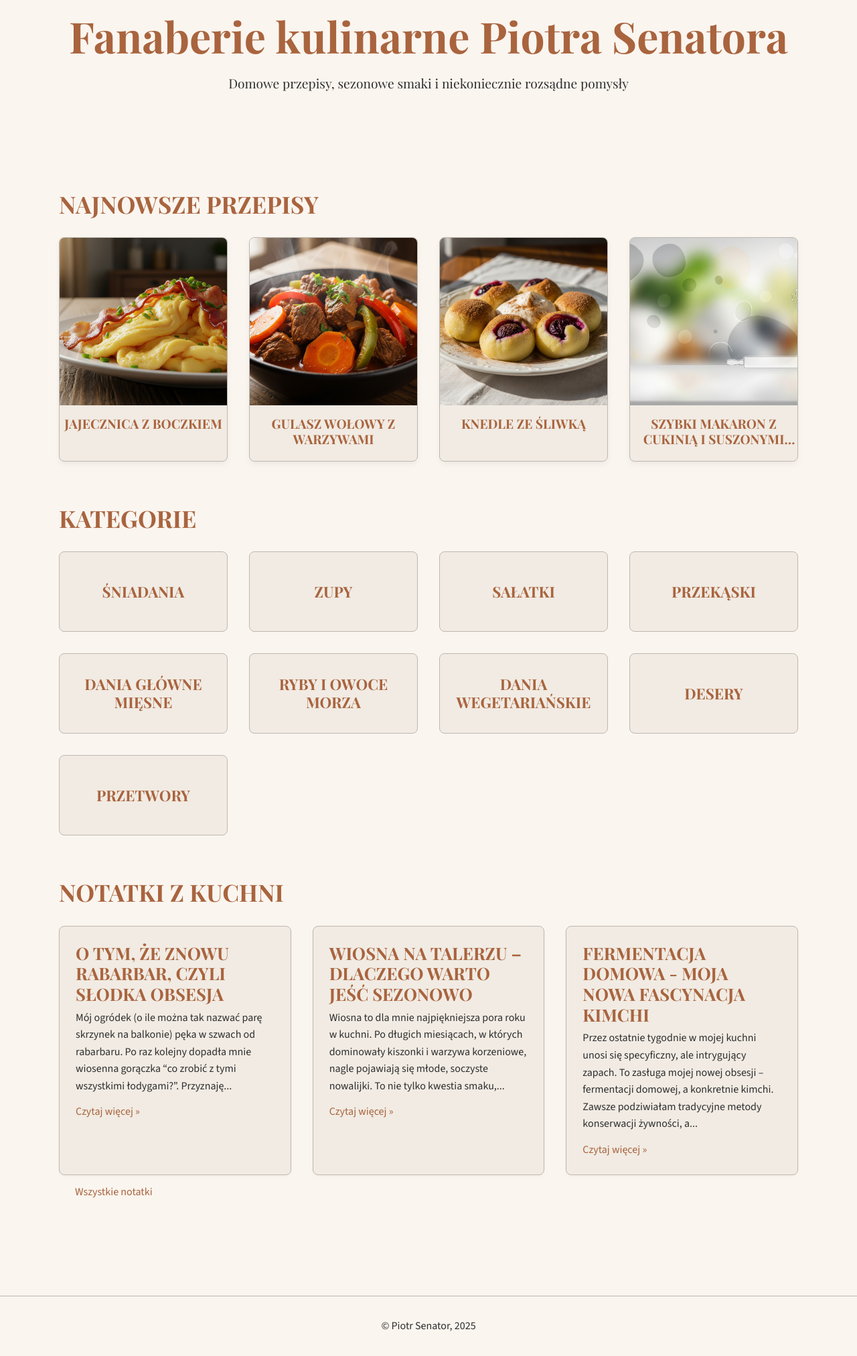
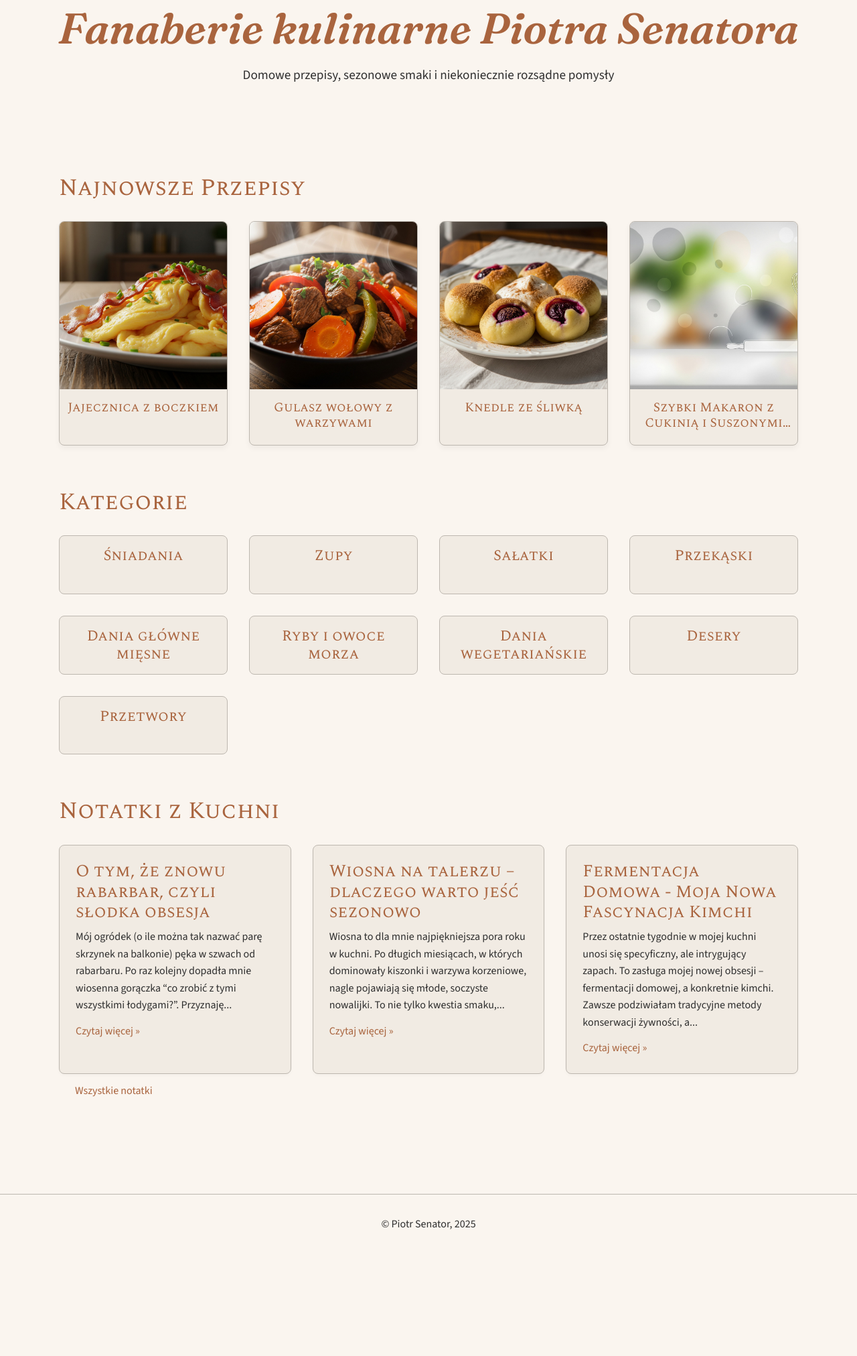
Before and after one commit to piotrsenator/kuchnia, a Jekyll site: the page built from index.html, in a window 1280 px wide. Shown: the whole page at 67% size. Built offline with Jekyll 4.4.1, drawn with Linux system fonts in a browser that asks for light colours; after the commit the page ends 1873 px from its top, so only the background shows below that.

Commit message:
Update style.css

```diff
--- a/assets/css/style.css
+++ b/assets/css/style.css
@@ -2,7 +2,7 @@
  * style.css
  * Globalne style dla kuchnia.senator.lu
  * Kolorystyka: naturalna, spokojna, elegancka
- * Typografia: czytelna, z charakterem (Source Sans 3, Playfair Display)
+ * Typografia: czytelna, z charakterem (Source Sans 3, Playfair Display, Spectral SC, Fraunces)
  * Siatka: responsywna
  */
 
@@ -31,6 +31,23 @@
     font-style: normal;
 }
 
+/* Spectral SC - Regular */
+@font-face {
+    font-family: 'Spectral SC';
+    src: url('../fonts/spectral-sc-v14-latin_latin-ext-regular.woff2') format('woff2');
+    font-weight: 400; /* Regular */
+    font-style: normal;
+}
+
+/* Fraunces - SemiBold Italic */
+@font-face {
+    font-family: 'Fraunces';
+    src: url('../fonts/fraunces-v37-latin_latin-ext-600italic.woff2') format('woff2');
+    font-weight: 600; /* SemiBold */
+    font-style: italic;
+}
+
+
 /* ==========================================================================
    0. Podstawowe resetowanie i ogólne style
    ========================================================================== */
@@ -47,7 +64,9 @@
 
     /* Fonty */
     --font-family-primary: 'Source Sans 3', sans-serif; /* Font dla tekstu głównego */
-    --font-family-secondary: 'Playfair Display', serif; /* Font dla nagłówków i tytułów */
+    --font-family-secondary: 'Playfair Display', serif; /* Font dla nagłówków i tytułów, domyślne */
+    --font-family-headings: 'Spectral SC', serif; /* Nowy font dla wszystkich nagłówków h1-h6 */
+    --font-family-site-title: 'Fraunces', serif; /* Nowy font dla site-title */
 
     /* Odstępy (Spacing - używane dla konsekwentnych paddingów/marginesów) */
     --spacing-xs: 0.5rem;   /* ~8px */
@@ -56,6 +75,8 @@
     --spacing-lg: 2rem;     /* ~32px */
     --spacing-xl: 3rem;     /* ~48px */
     --spacing-xxl: 4rem;    /* ~64px */
+    --spacing-xxs: 0.25rem; /* ~4px - dla minimalnego paddingu */
+
 
     /* Cienie */
     --shadow-sm: 0 2px 4px rgba(0, 0, 0, 0.03);
@@ -92,34 +113,65 @@ body {
    ========================================================================== */
 
 h1, h2, h3, h4, h5, h6,
-.site-title,
 .recipe-card-title,
 .category-card-title,
 .recipe-title,
 .note-title {
-    font-family: var(--font-family-secondary); /* Użycie zmiennej */
-    font-weight: 700; /* Domyślna waga dla nagłówków (Playfair Display Bold) */
+    font-family: var(--font-family-headings); /* Nowy font dla wszystkich nagłówków */
+    font-weight: 400; /* Regularna waga dla Spectral SC, anulujemy bold */
     color: var(--color-primary); /* Użycie zmiennej */
     line-height: 1.2;
     margin-bottom: 0.8em;
+    text-transform: none; /* Anulujemy kapitaliki dla wszystkich nagłówków */
 }
 
-/* Nagłówki poza h1 - kapitaliki */
-h2, h3, h4, h5, h6,
-.recipe-card-title,
-.category-card-title,
-.recipe-title,
-.note-title {
-    text-transform: uppercase;
+/* Specyficzne stylowanie dla site-title (Fraunces SemiBold Italic) */
+.site-title {
+    font-family: var(--font-family-site-title); /* Nowy font dla site-title */
+    font-weight: 600; /* SemiBold */
+    font-style: italic; /* Italic */
+    font-size: 3rem; /* Zmniejszono główny tytuł */
+    margin-bottom: var(--spacing-xs);
+    color: var(--color-primary); /* Upewniamy się, że kolor jest zgodny z paletą */
+    text-transform: none; /* Upewniamy się, że nie ma kapitalików */
 }
 
-/* site-title i site-subtitle nie powinny być kapitalikami */
-.site-title,
-.site-subtitle,
+/* site-subtitle i site-description-short używają Playfair Display */
+.site-subtitle {
+    font-family: var(--font-family-secondary);
+    font-weight: 400; /* Regularna waga, nie pogrubiona */
+    color: var(--color-text-dark);
+    font-size: 1.3rem;
+    margin-bottom: var(--spacing-sm);
+    text-transform: none; /* Upewnienie się, że nie ma kapitalików */
+    font-style: normal; /* Usunięto italic */
+}
+
 .site-description-short {
-    text-transform: none;
-    font-family: var(--font-family-secondary); /* Użycie zmiennej */
-    color: var(--color-primary); /* Użycie zmiennej */
+    font-family: var(--font-family-primary); /* Powrót do Source Sans 3 dla opisu */
+    max-width: 700px;
+    margin: 0 auto var(--spacing-sm) auto;
+    color: var(--color-text-dark);
+    font-size: 1.2rem;
+    text-transform: none; /* Upewnienie się, że nie ma kapitalików */
+}
+.site-description-short p {
+    margin-bottom: var(--spacing-xs);
+}
+
+/* Opis przepisu - usunięto italic i bold */
+.recipe-description {
+    font-weight: 400; /* Standardowa waga, nie pogrubiona */
+    font-style: normal; /* Usunięto italic */
+    font-size: 1.2rem;
+    color: var(--color-text-dark);
+    margin-bottom: var(--spacing-lg);
+}
+
+/* Cytaty - usunięto italic i bold */
+.note-content blockquote {
+    font-style: normal; /* Usunięto italic */
+    font-weight: 400; /* Standardowa waga, nie pogrubiona */
 }
 
 
@@ -127,6 +179,9 @@ h1 { font-size: 2.8rem; }
 h2 { font-size: 2.2rem; }
 h3 { font-size: 1.8rem; }
 h4 { font-size: 1.5rem; }
+h5 { font-size: 1.3rem; }
+h6 { font-size: 1.1rem; }
+
 
 /* Styl dla list w przepisach */
 .recipe-ingredients ul,
@@ -161,34 +216,9 @@ a:hover {
 
 .site-header {
     background-color: var(--color-background-light);
-    /* Zmniejszony padding, aby zredukować puste miejsce pod nagłówkiem */
-    padding: var(--spacing-sm) 0 var(--spacing-sm); /* Zmieniono z md na sm (1rem góra/dół) */
+    /* Minimalny padding dla nagłówka */
+    padding: var(--spacing-xxs) 0; /* Bardzo mały padding - 4px góra/dół */
     text-align: center;
-}
-
-.site-title {
-    font-size: 3rem;
-    margin-bottom: var(--spacing-xs); /* Użycie zmiennej */
-}
-
-.site-subtitle {
-    font-weight: 400; /* Regular dla podtytułu strony */
-    color: var(--color-text-dark); /* Użycie zmiennej */
-    font-size: 1.3rem;
-    font-style: normal; /* Usunięto italic */
-    margin-bottom: var(--spacing-sm); /* Zmniejszono z md na sm */
-}
-
-.site-description-short {
-    max-width: 700px;
-    /* Zmniejszony margines, aby zredukować puste miejsce */
-    margin: 0 auto var(--spacing-sm) auto; /* Zmieniono z lg na sm */
-    color: var(--color-text-dark); /* Użycie zmiennej */
-    font-size: 1.2rem;
-}
-
-.site-description-short p {
-    margin-bottom: var(--spacing-xs); /* Użycie zmiennej */
 }
 
 .site-footer {
@@ -273,6 +303,7 @@ a:hover {
 .main-content {
     max-width: 1200px;
     margin: 0 auto;
+    /* Usunięto padding-top i padding-bottom, by zmaksymalizować kontrolę przez margin-top sekcji */
     padding: 0 var(--spacing-md); /* Użycie zmiennej */
 }
 
@@ -290,7 +321,9 @@ a:hover {
 /* Pierwsza sekcja na stronie głównej nie potrzebuje górnego marginesu */
 /* Zaktualizowano na latest-recipes-section, usunięto featured-recipes-section */
 .main-content .hero-section:first-child,
-.main-content .latest-recipes-section:first-child {
+.main-content .latest-recipes-section:first-child,
+.main-content .categories-section:first-child, /* Dodano na wypadek, gdyby to była pierwsza sekcja */
+.main-content .notes-section:first-child { /* Dodano na wypadek, gdyby to była pierwsza sekcja */
     margin-top: 0;
 }
 
@@ -371,7 +404,7 @@ a:hover {
     -webkit-line-clamp: 2; /* Ograniczenie do 2 linii */
     -webkit-box-orient: vertical;
     white-space: normal; /* Upewnia się, że tekst się łamie */
-    text-transform: uppercase; /* Zastosowanie kapitalików */
+    text-transform: none; /* Anulujemy kapitaliki */
 }
 
 /* --- Kafelki kategorii (bez zdjęć) --- */
@@ -379,10 +412,10 @@ a:hover {
     background-color: var(--color-background-accent); /* Użycie zmiennej */
     border: 1px solid var(--color-secondary); /* Użycie zmiennej */
     border-radius: var(--border-radius-md); /* Użycie zmiennej */
-    padding: var(--spacing-md); /* Użycie zmiennej */
+    padding: var(--spacing-sm) var(--spacing-md); /* Zmniejszony padding góra/dół dla mniejszej wysokości */
     text-align: center;
     transition: background-color 0.3s ease;
-    min-height: 120px;
+    min-height: auto; /* Usunięto sztywną minimalną wysokość */
     display: flex;
     flex-direction: column;
     justify-content: center;
@@ -397,7 +430,14 @@ a:hover {
     font-size: 1.4rem;
     margin: 0;
     transition: color 0.3s ease;
-    text-transform: uppercase; /* Zastosowanie kapitalików */
+    text-transform: none; /* Anulujemy kapitaliki */
+    /* Dodatkowe reguły dla dwóch linii, jeśli tytuły kategorii mogą być długie */
+    min-height: calc(2 * 1.4rem * 1.2);
+    overflow: hidden;
+    display: -webkit-box;
+    -webkit-line-clamp: 2;
+    -webkit-box-orient: vertical;
+    white-space: normal;
 }
 
 .category-card:hover .category-card-title {
@@ -417,7 +457,7 @@ a:hover {
 .notes-section .note-entry h3 {
     font-size: 1.6rem;
     margin-bottom: var(--spacing-xs); /* Użycie zmiennej */
-    text-transform: uppercase; /* Zastosowanie kapitalików */
+    text-transform: none; /* Anulujemy kapitaliki */
 }
 
 .notes-section .note-entry p {
@@ -445,15 +485,7 @@ a:hover {
 .recipe-title {
     font-size: 3rem;
     margin-bottom: var(--spacing-sm); /* Użycie zmiennej */
-    text-transform: uppercase; /* Zastosowanie kapitalików */
-}
-
-.recipe-description {
-    font-weight: 400; /* Usunięto bold */
-    font-size: 1.2rem;
-    font-style: normal; /* Usunięto italic */
-    color: var(--color-text-dark); /* Użycie zmiennej */
-    margin-bottom: var(--spacing-lg); /* Użycie zmiennej */
+    text-transform: none; /* Anulujemy kapitaliki */
 }
 
 .recipe-content-wrapper {
@@ -528,7 +560,7 @@ a:hover {
 .note-title {
     font-size: 2.5rem;
     margin-bottom: var(--spacing-xs); /* Użycie zmiennej */
-    text-transform: uppercase; /* Zastosowanie kapitalików */
+    text-transform: none; /* Anulujemy kapitaliki */
 }
 
 .note-date {
@@ -553,7 +585,7 @@ a:hover {
     color: var(--color-primary); /* Użycie zmiennej */
     margin-top: var(--spacing-md); /* Użycie zmiennej */
     margin-bottom: 0.8rem;
-    text-transform: uppercase; /* Zastosowanie kapitalików */
+    text-transform: none; /* Anulujemy kapitaliki */
 }
 
 .note-content p {
@@ -588,12 +620,14 @@ a:hover {
 
 /* --- Strona 404 --- */
 .error-404-page body {
+    /* Ustawienia, aby kontener 404 był wyśrodkowany pionowo */
     display: flex;
     justify-content: center;
     align-items: center;
     min-height: 100vh;
     text-align: center;
     flex-direction: column;
+    background-color: var(--color-background-light); /* Domyślne tło */
 }
 
 .error-404-container {
@@ -603,6 +637,13 @@ a:hover {
     align-items: center;
     text-align: center;
     min-height: calc(100vh - var(--header-height, 0px) - var(--footer-height, 0px));
+    /* Style dla kontenera 404 - podobne do recipe-single */
+    max-width: 900px; /* Taka sama maksymalna szerokość jak przepis */
+    margin: var(--spacing-lg) auto; /* Centrowanie i marginesy jak przepis */
+    padding: var(--spacing-md); /* Padding jak przepis */
+    background-color: var(--color-background-accent); /* Tło jak przepis */
+    border-radius: var(--border-radius-md); /* Zaokrąglenie jak przepis */
+    box-shadow: var(--shadow-lg); /* Cień jak przepis */
 }
 
 .error-image {
@@ -610,6 +651,19 @@ a:hover {
     height: auto;
     display: block;
     width: 400px;
+    margin: var(--spacing-md) auto; /* Dodano margines dla lepszego odstępu */
+}
+
+.error-404-container h1 {
+    font-size: 3rem; /* Dostosowanie rozmiaru nagłówka dla 404 */
+    color: var(--color-primary);
+    margin-bottom: var(--spacing-sm);
+}
+
+.error-404-container p {
+    font-size: 1.2rem;
+    color: var(--color-text-dark);
+    margin-bottom: var(--spacing-md);
 }
 
 /* ==========================================================================
@@ -622,6 +676,7 @@ a:hover {
 @media (min-width: 768px) {
     h1 { font-size: 3.5rem; }
     h2 { font-size: 2rem; }
+    h3 { font-size: 1.6rem; } /* Przywrócono, aby było spójne ze Spectral SC */
 
     .site-title { font-size: 3.5rem; }
     .site-subtitle { font-size: 1.5rem; }
@@ -631,7 +686,6 @@ a:hover {
     }
 
     .recipes-grid,
-    /* Usunięto .featured-recipes-grid */
     .latest-recipes-grid,
     .categories-grid,
     .notes-grid {
@@ -651,7 +705,8 @@ a:hover {
     }
 
     .recipe-single,
-    .note-single {
+    .note-single,
+    .error-404-container { /* Dodano 404 */
         padding: var(--spacing-lg); /* Użycie zmiennej */
     }
 }
@@ -660,6 +715,7 @@ a:hover {
 @media (min-width: 1024px) {
     h1 { font-size: 4rem; }
     h2 { font-size: 2.2rem; }
+    h3 { font-size: 1.8rem; } /* Przywrócono, aby było spójne ze Spectral SC */
 
     .site-title { font-size: 4rem; }
     .site-subtitle { font-size: 1.7rem; }
@@ -669,7 +725,6 @@ a:hover {
     }
 
     .recipes-grid,
-    /* Usunięto .featured-recipes-grid */
     .latest-recipes-grid,
     .categories-grid {
         grid-template-columns: repeat(4, 1fr); /* 4 kolumny na desktopie */
@@ -695,7 +750,6 @@ a:hover {
     }
 
     .recipes-grid,
-    /* Usunięto .featured-recipes-grid */
     .latest-recipes-grid,
     .categories-grid,
     .notes-grid {
@@ -707,6 +761,7 @@ a:hover {
         width: 80%;
     }
 }
+
 
 /* ==========================================================================
    6. Dodatkowe style dla drukowania (Print Styles)
@@ -729,7 +784,6 @@ a:hover {
     .site-header,
     .site-footer,
     .hero-section,
-    /* Usunięto .featured-recipes-section */
     .latest-recipes-section,
     .categories-section,
     .notes-section,
@@ -761,7 +815,9 @@ a:hover {
         font-size: 2.2rem;
         color: #000;
         margin-bottom: var(--spacing-xs); /* Użycie zmiennej */
-        text-transform: uppercase; /* Zastosowanie kapitalików */
+        font-family: var(--font-family-headings); /* Font dla nagłówków */
+        text-transform: none; /* Anulujemy kapitaliki */
+        font-weight: 400;
     }
 
     .recipe-description {
@@ -831,7 +887,9 @@ a:hover {
         font-size: 1.5rem;
         color: #000;
         margin-bottom: 0.8rem;
-        text-transform: uppercase; /* Zastosowanie kapitalików */
+        font-family: var(--font-family-headings); /* Font dla nagłówków */
+        text-transform: none; /* Anulujemy kapitaliki */
+        font-weight: 400;
     }
 
     .recipe-ingredients ul,
```
